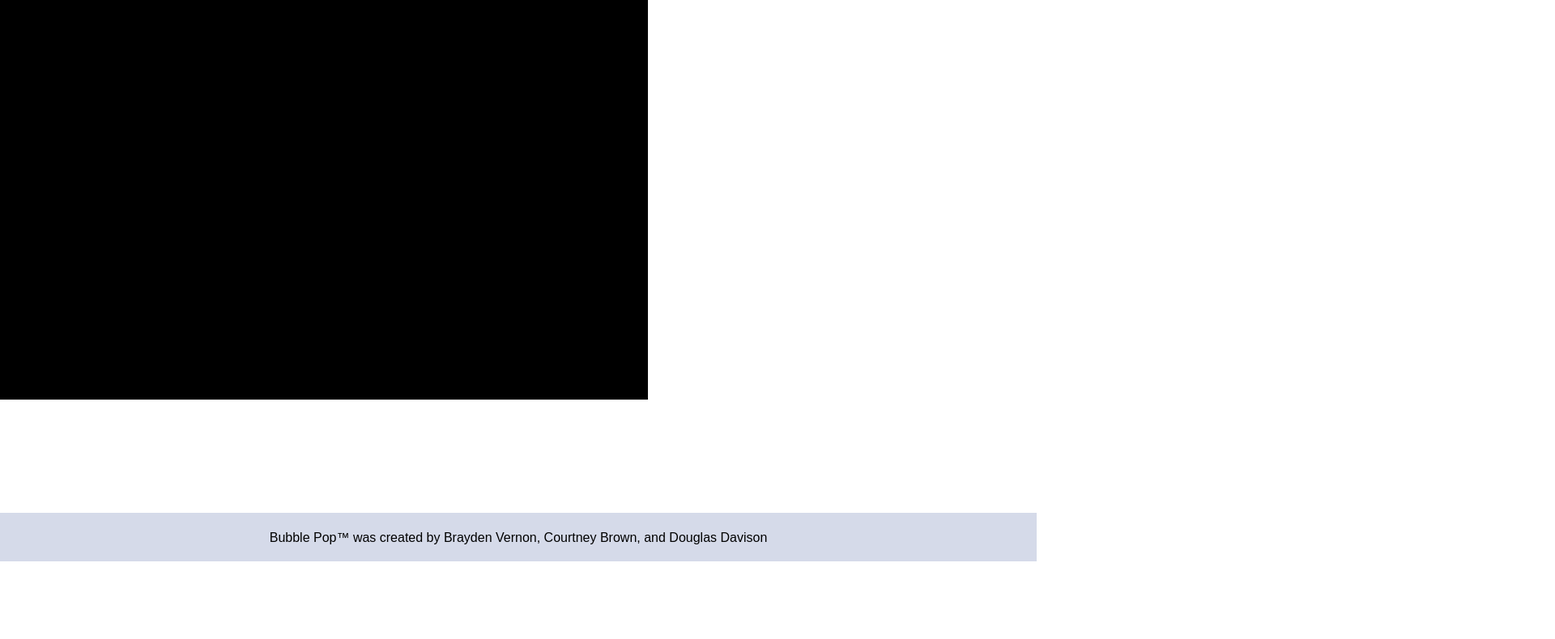
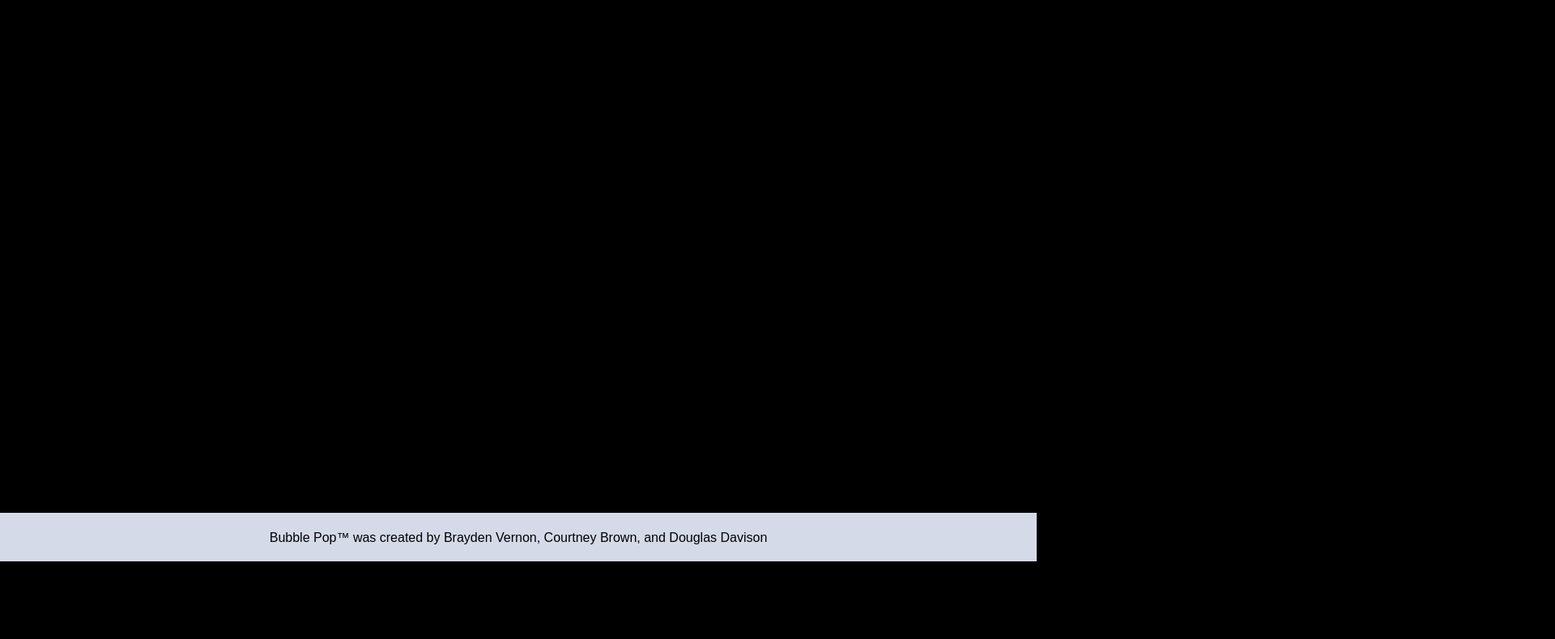
Before and after one commit to wdmd2022/phaser, a plain HTML site: page index.html in a window 1280 px wide. Shown: the part 106-896 px from the top of the page at 81% size, 1920 px wide, since content can reach past the window. Before the commit the page ends 800 px from the top, so only its background shows below. Drawn offline with Linux system fonts and the light colour scheme.

Commit message:
upload for testing

```diff
--- a/index.html
+++ b/index.html
@@ -3,7 +3,7 @@
 	<head>
 		<title>Bubble Pop with A Surprise Sound!!!</title>
 		<script src="js/phaser.min.js"></script>
-		<script src="js/main.js"></script>
+		<script defer src="js/main.js"></script>
 		<script src="js/SceneTitle.js"></script>
 		<script src="js/SceneMain.js"></script>
 	</head>
--- a/js/main.js
+++ b/js/main.js
@@ -1,13 +1,11 @@
 var game;
 
-window.onload = function() {
-    var config = {
+var config = {
         type: Phaser.AUTO,
-        width: 800,
-        height: 600,
+        width: 2000,
+        height: 2000,
         parent: 'phaser-game',
         scene: [SceneTitle,SceneMain]
     };
 
-   var game = new Phaser.Game(config);
-}
+game = new Phaser.Game(config);
```
